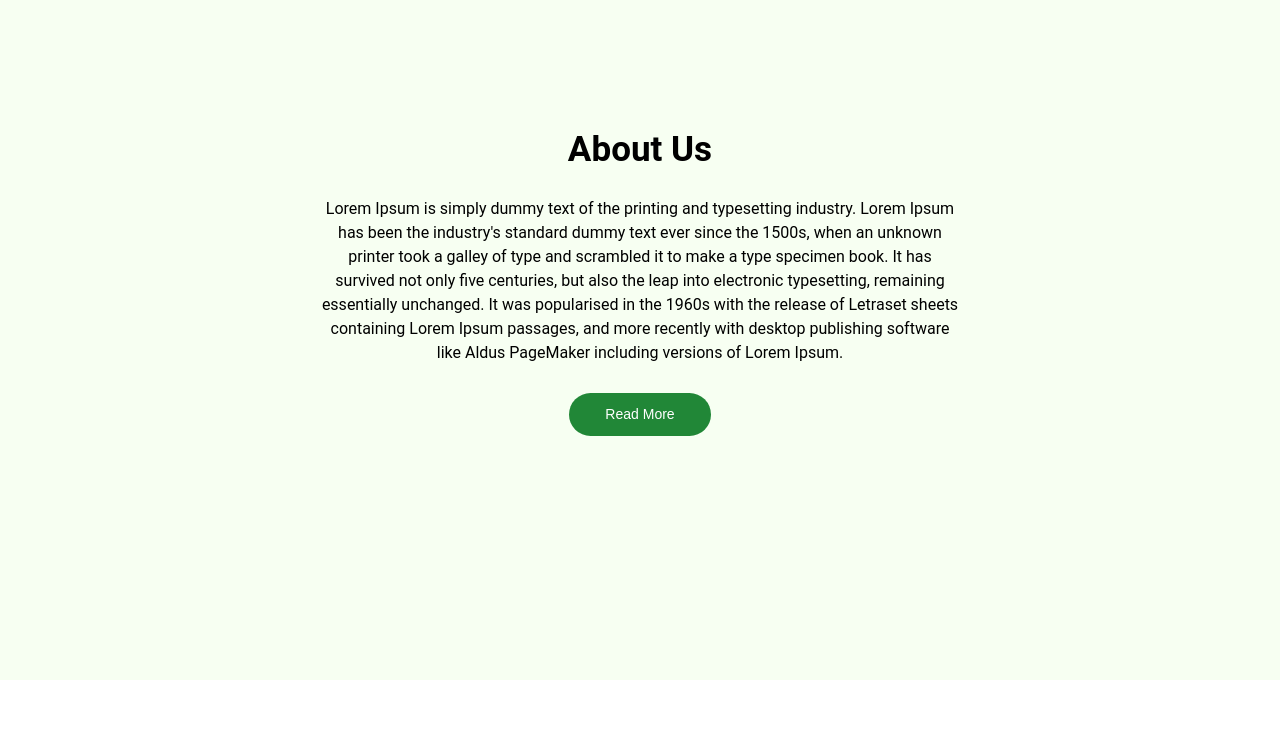
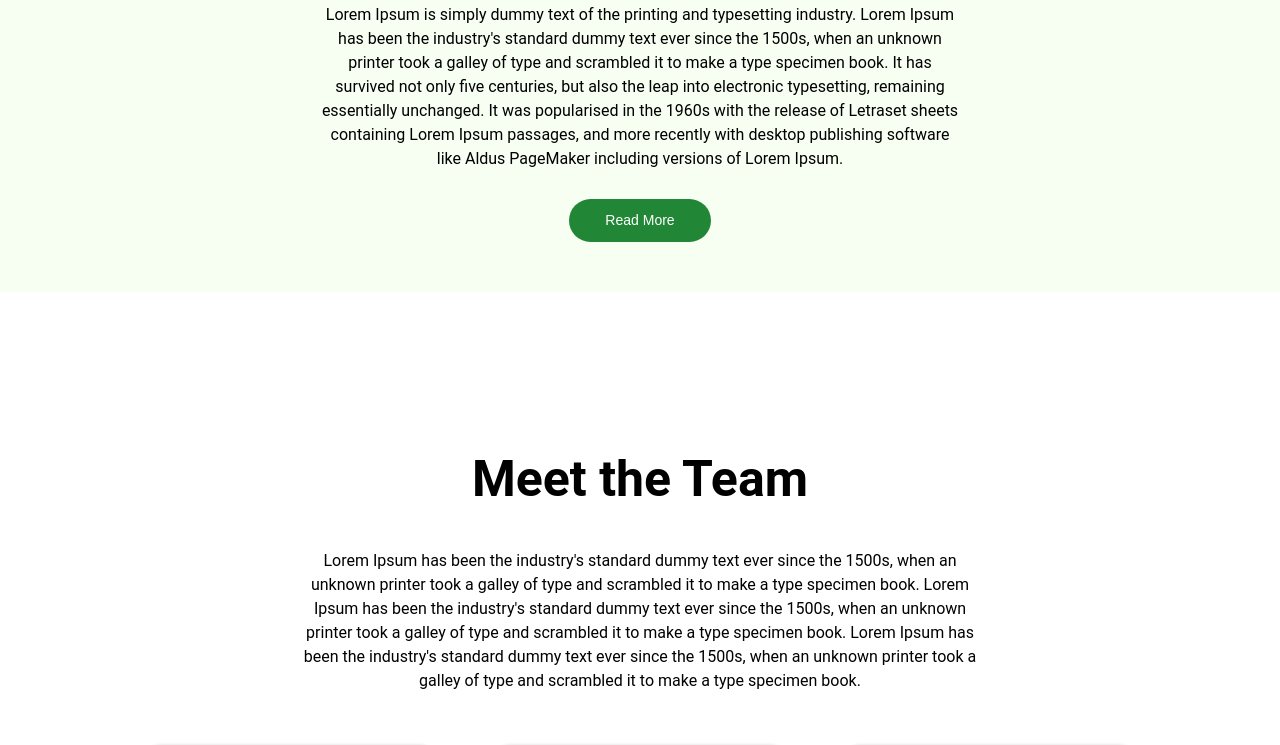
Before and after one commit to AmerenICenter/AmerenICenter.github.io, a React (Create React App) app: page / in a window 1280 px wide. Shown: the part 920-1665 px from the top of the page. Built offline with nearby package versions, Linux system fonts and the light colour scheme.

Commit message:
reformatted home page

```diff
--- a/src/index.css
+++ b/src/index.css
@@ -120,6 +120,6 @@ h2 {
   }
 
   #logo {
-    display: none;
+    width: 75px;
   }
 }
--- a/src/pages/Home.module.css
+++ b/src/pages/Home.module.css
@@ -36,7 +36,8 @@
 }
 
 .about {
-  height: 100vh;
+  /* height: 100vh; */
+  height: 30%;
   display: flex;
   align-items: center;
   text-align: center;
@@ -66,7 +67,8 @@
 }
 
 .team {
-  height: 100vh;
+  /* height: 100vh; */
+  height: 50%;
   align-items: center;
   text-align: center;
   justify-content: center;
@@ -114,9 +116,29 @@
 
 .buttonContainer {
   margin-top: 20px;
+  margin-bottom: 50px;
 }
 
 .aboutHeader,
 .interestedHeader {
+  margin-top: 50px;
   margin-bottom: 20px;
 }
+
+@media (max-width: 1000px) {
+  .teamText {
+    margin: 2rem 1rem;
+  }
+
+  .buttons {
+    margin-bottom: 5;
+  }
+
+  .boxes {
+    flex-direction: column;
+  }
+/*
+  .overlay {
+    height: 50%;
+  } */
+}
```
Also changed, not shown: 1 other file (tests, documents, lock files or other folders).
